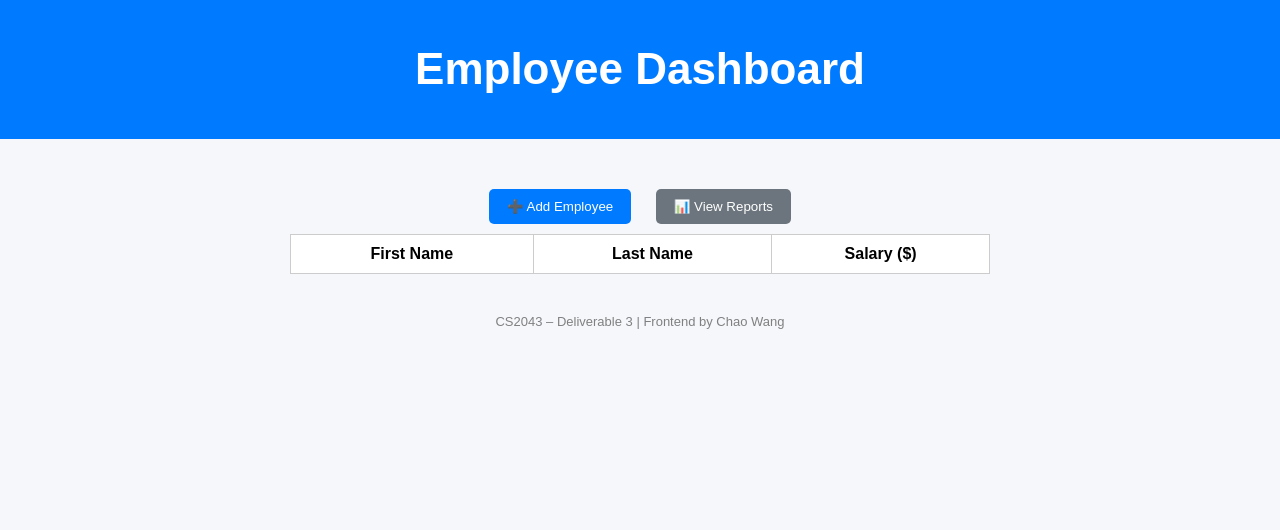
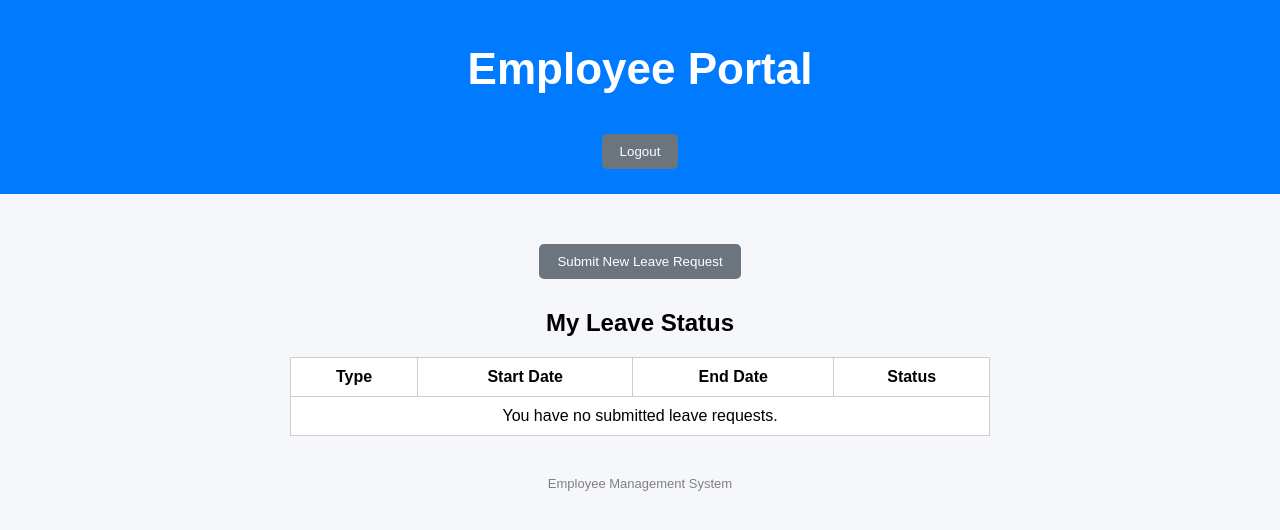
Before and after one commit to DaxManuel27/CS2043-Project, a plain HTML site: page dashboard.html in a window 1280 px wide. Drawn offline with Linux system fonts and the light colour scheme; sample sign-in values are in the browser's storage.

Commit message:
Update dashboard.html

```diff
--- a/dashboard.html
+++ b/dashboard.html
@@ -5,33 +5,83 @@
     <title>Dashboard - Employee Management System</title>
     <link rel="stylesheet" href="styles.css">
 </head>
-<body onload="displayEmployees()">
+<body onload="loadDashboard()">
     <header>
-    <h1>Employee Dashboard</h1>
+        <h1 id="dashboardTitle">Dashboard</h1>
+        <button id="logoutButton" class="button-secondary" onclick="handleLogout()">Logout</button>
     </header>
 
     <main>
-    <section class="dashboard-section">
-      <div class="button-bar">
-        <button class="button-primary" onclick="window.location.href='employee-form.html'">➕ Add Employee</button>
-        <button class="button-secondary" onclick="window.location.href='report-viewer.html'">📊 View Reports</button>
+        <div id="adminView" style="display: none;">
+            <div class="dashboard-controls">
+                <button class="button-secondary" onclick="window.location.href='employee-form.html'">Add New Employee</button>
+                <button class="button-secondary" onclick="window.location.href='report-viewer.html'">Download Reports</button>
             </div>
 
-      <table id="employeeTable">
+            <section class="card-section">
+                <h2>Pending Leave Requests</h2>
+                <div id="leaveRequestContainer" class="table-container">
+                    <table class="table" id="leaveTable">
                         <thead>
                             <tr>
-            <th>First Name</th>
-            <th>Last Name</th>
-            <th>Salary ($)</th>
+                                <th>Employee</th>
+                                <th>Type</th>
+                                <th>Date Range</th>
+                                <th>Reason</th>
+                                <th>Action</th>
                             </tr>
                         </thead>
-        <tbody></tbody>
+                        <tbody id="leaveTableBody">
+                            </tbody>
                     </table>
+                </div>
             </section>
+
+            <section class="card-section">
+                <h2>All Employees</h2>
+                <div class="table-container">
+                    <table class="table">
+                        <thead>
+                            <tr>
+                                <th>#</th>
+                                <th>Name</th>
+                                <th>Email</th>
+                                <th>Salary</th>
+                                <th>Action</th>
+                            </tr>
+                        </thead>
+                        <tbody id="employeeTableBody">
+                            </tbody>
+                    </table>
+                </div>
+            </section>
+        </div>
+
+        <div id="employeeView" style="display: none;">
+            <button class="button-secondary" onclick="window.location.href='leave-request-form.html'">Submit New Leave Request</button>
+
+            <section class="card-section">
+                <h2>My Leave Status</h2>
+                <div class="table-container">
+                    <table class="table">
+                        <thead>
+                            <tr>
+                                <th>Type</th>
+                                <th>Start Date</th>
+                                <th>End Date</th>
+                                <th>Status</th>
+                            </tr>
+                        </thead>
+                        <tbody id="myLeaveTableBody">
+                            </tbody>
+                    </table>
+                </div>
+            </section>
+        </div>
     </main>
 
     <footer>
-    <p class="footer-text">CS2043 – Deliverable 3 | Frontend by Chao Wang</p>
+        <p class="footer-text">Employee Management System</p>
     </footer>
 
     <script src="app.js"></script>
```
Lines whose indentation alone changed are shown as unchanged.
